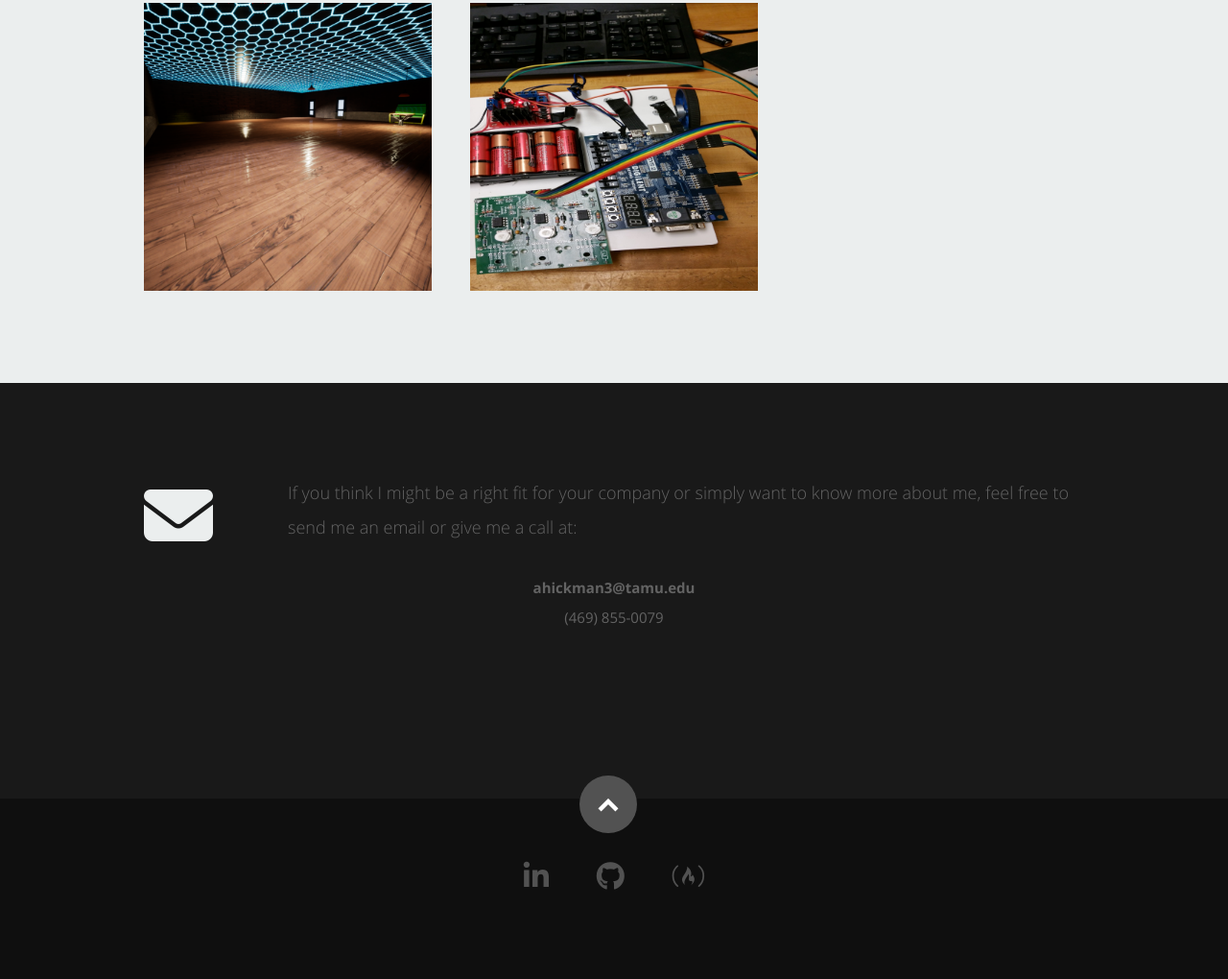
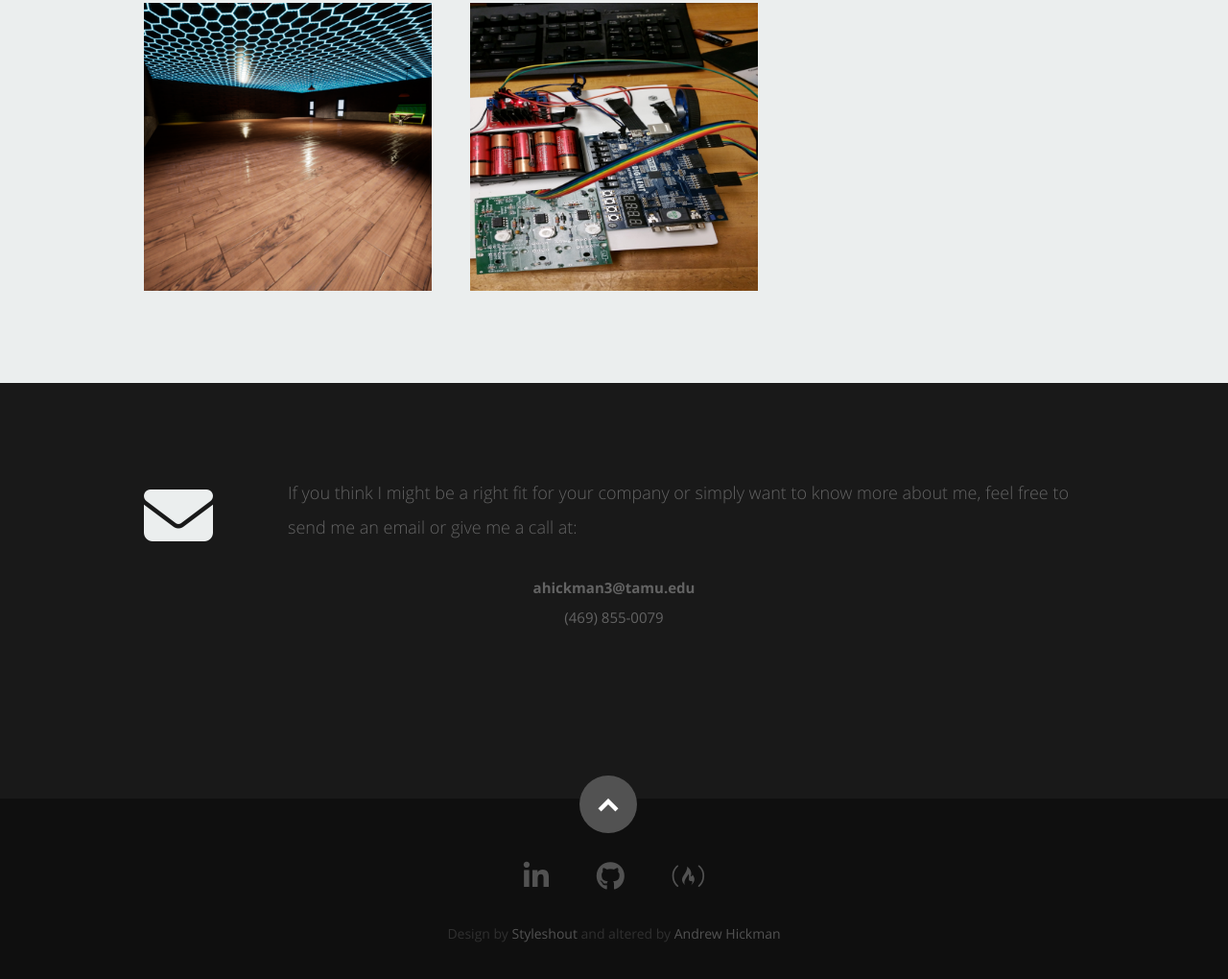
Before and after one commit to ahickman3/ahickman3.github.io, a plain HTML site: page index.html in a window 1280 px wide. Shown: the part 3965-4985 px from the top of the page at 96% size. Drawn offline with nearby package versions, Linux system fonts and the light colour scheme.

Commit message:
more words

```diff
--- a/index.html
+++ b/index.html
@@ -90,7 +90,7 @@
             <h2>About</h2>
 
             <p class = 'justify_text'>
-            I'm Andrew Hickman, a 24 year old techie with a dedication to Programming and Electronics. I'm a current Electronic Systems Engineering student at Texas A&amp;M. Through Electronic Systems Engineering, I learned how to write code and soon after found myself hungry for more. Next thing I know, I'm spending my summer days working on Front-End Web Development and various Python side projects. During my school semesters, I typically spend my extra-curricular time working on my next personal programming projects such as a <b>Reddit bot in Python</b> and an <b>Unreal4 video game in C++</b><br> My home away from home is in the ocean. I've been Scuba Diving since I was 12 years old and obtained my Open Water Advanced Diver lincense at 15. I've dove in places such as Cozumel, Cancun, Saint Martin, and Honduras. I love adventure and I'll take any opportunity I get.
+            I'm Andrew Hickman, a 24 year old techie with a dedication to Programming and Electronics. I'm a current Electronic Systems Engineering student at Texas A&amp;M. Through Electronic Systems Engineering, I learned how to write code and soon after found myself hungry for more. Next thing I know, I'm spending my summer days working on Front-End Web Development and various Python side projects. During my school semesters, I typically spend my extra-curricular time working on my next personal programming projects such as a <b>Reddit bot in Python</b> and an <b>Unreal4 video game in C++</b><br> My home away from home is in the ocean. I've been Scuba Diving since I was 12 years old and obtained my Open Water Advanced Diver license at 15. I've dove in places such as Cozumel, Cancun, Saint Martin, and Honduras. I love adventure and I'll take any opportunity I get.
             </p>
 
             <div class="row">
@@ -492,7 +492,9 @@
                <li><a href="https://www.freecodecamp.org/ahickman3"><i class="fa fa-free-code-camp"></i></a></li>
             </ul>
 
-
+            <ul class="copyright">
+               <li>Design by <a title="Styleshout" href="http://www.styleshout.com/">Styleshout</a> and altered by <a title="Styleshout">Andrew Hickman</a></li>
+            </ul>
 
          </div>
 
```
